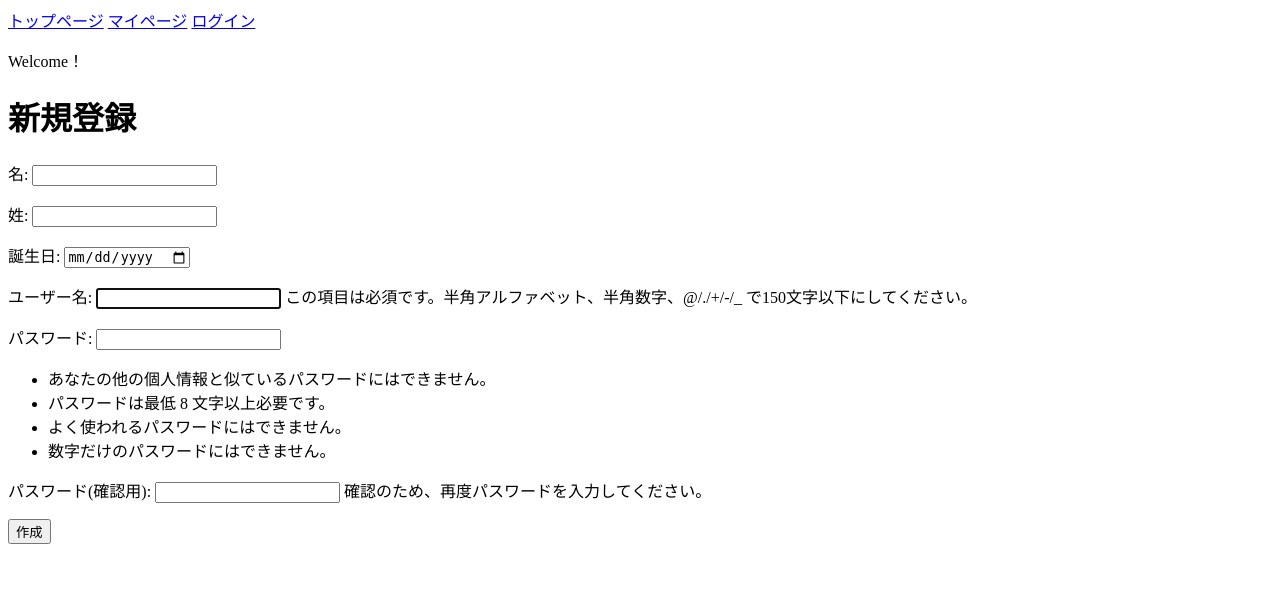
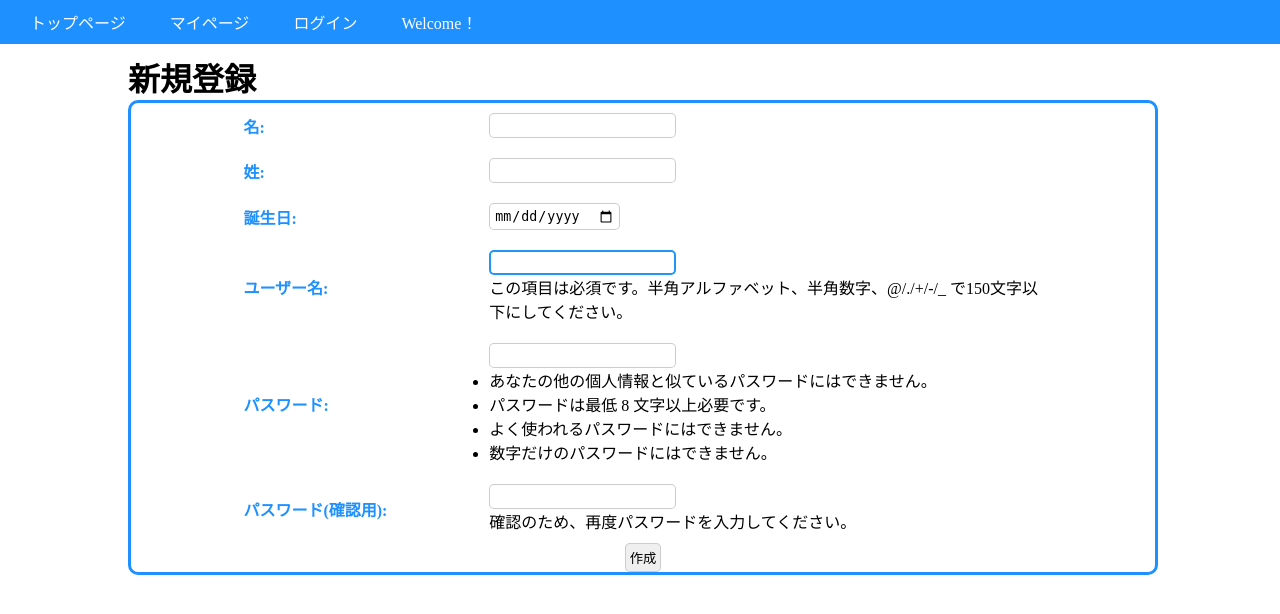
Before and after one commit to tsurui1/group_a, a Django app: page /accounts/create/ in a window 1280 px wide. Shown: the top 614 px of the page. Run offline with Django 4.2, Linux system fonts and the light colour scheme.

Commit message:
css追加,ログイン画面変更

```diff
--- a/accounts/views.py
+++ b/accounts/views.py
@@ -1,6 +1,7 @@
 from django.shortcuts import redirect, render
 from django.views import generic
 from django.urls import reverse_lazy
+from django.contrib import messages
 from django.contrib.auth.views import LoginView, LogoutView
 from .models import CustomUser
 from .forms import CustomUserForm, UpdateForm, ManagementUserForm
@@ -11,13 +12,20 @@ class AccountCreateView(generic.CreateView):
     model = CustomUser
     form_class = CustomUserForm
     template_name = 'accounts/accounts_create.html'
-    success_url = reverse_lazy('article:article_list')
+    success_url = reverse_lazy('accounts:login')
+
+    def form_valid(self, form):
+        messages.info(self.request, 'ユーザーを作成しました')
+        return super().form_valid(form)
+
 
 class Login(LoginView):
     template_name = 'accounts/login.html'
 
+
 class Logout(LogoutView):
     next_page = reverse_lazy('article:article_list')
+
 
 class MyPageView(generic.ListView):
     model = CustomUser
--- /dev/null
+++ b/static/accounts/style.css
@@ -0,0 +1,129 @@
+/* 共通 */
+* {
+    margin: 0;
+    padding: 0;
+}
+img {
+    width: 200px;
+    height: auto;
+}
+#menu {
+    color: #fff;
+    background-color: #1e90ff;
+    padding: 10px;
+    margin-bottom: 10px;
+}
+#menu a{
+    color: inherit;
+    text-decoration: none;
+}
+#menu a:hover{
+    color: blue;
+    text-decoration: underline;
+}
+nav ul li{
+    display: inline-block;
+    margin: 0 20px;
+}
+.center{
+    width: 80%;
+    margin: auto;
+}
+
+/* フォーム */
+form{
+    margin: auto;
+    width: 50%;
+    border-radius: 10px;
+    border: solid 3px #1e90ff;/*線*/
+}
+input, textarea, select{
+    padding: 5px;
+    border-radius: 5px;
+    border: none;
+    box-shadow: 0 0 0 1px #ccc inset;
+}
+input:focus {
+    outline: 0;
+    box-shadow: 0 0 0 2px rgb(33, 150, 243) inset;
+}
+textarea:focus {
+    outline: 0;
+    box-shadow: 0 0 0 2px rgb(33, 150, 243) inset;
+}
+select:focus {
+    outline: 0;
+    box-shadow: 0 0 0 2px rgb(33, 150, 243) inset;
+}
+.create_table {
+    width: 100%;
+    margin: auto;
+    border-collapse: collapse;
+}
+.create_table th{
+    padding: 10px;
+    color: #1e90ff;
+}
+.create_table td{
+    padding: 10px;
+    width: 50%;
+}
+.button_center{
+    text-align: center;
+}
+
+.accounts_create{
+    margin: auto;
+    width: 100%;
+    border-radius: 10px;
+    border: solid 3px #1e90ff;/*線*/
+}
+.accounts_create_table{
+    width: 80%;
+    margin: auto;
+    border-collapse: collapse;
+}
+.accounts_create_table th{
+    padding: 10px;
+    color: #1e90ff;
+    text-align: left;
+}
+.accounts_create_table td{
+    padding: 10px;
+    width: 70%;
+}
+.accounts_new_create{
+    padding: 20px;
+    text-align: center;
+}
+
+#toast {
+    display: flex;
+    height: 60px;
+    width: 300px;
+    border: 1px solid rgba(0, 0, 0, 0.1);
+    border-radius: 10px;
+    z-index: 999;
+    background-color: #c2e1f5;
+    position: absolute;
+    bottom: 20px;
+    right: 0;
+    animation: fade 5s linear forwards;
+}
+
+#toast > p {
+    margin: auto auto;
+}
+
+@keyframes fade {
+    0% {
+        opacity:0;
+    }
+
+    50% {
+        opacity: 1;
+    }
+    100% {
+        opacity: 0;
+    }
+}
--- a/templates/accounts/accounts_create.html
+++ b/templates/accounts/accounts_create.html
@@ -2,10 +2,13 @@
 {% block content %}
 
 <h1>新規登録</h1>
-    <form method="POST">
-      {% csrf_token %}
-      {{ form.as_p }}
-      <input type="submit" id="save" value="作成">
-    </form>
-
+<form method="POST" class="accounts_create">
+    {% csrf_token %}
+    <table class="accounts_create_table">
+        {{ form.as_table }}
+    </table>
+    <div class="button_center">
+        <input type="submit" id="save" value="作成">
+    </div>
+</form>
 {% endblock %}
--- a/templates/accounts/base_account.html
+++ b/templates/accounts/base_account.html
@@ -1,29 +1,47 @@
+{% load static %}
 <!DOCTYPE html>
 <html lang="ja">
 <head>
     <meta charset="UTF-8">
+    <link rel="stylesheet" href="{% static 'accounts/style.css' %}">
     {% block css %}{% endblock %}
     <title>しおりん</title>
 </head>
 <body>
-<nav>
-    <a href="{% url 'article:article_list' %}">トップページ</a>
+<nav id="menu">
+    <ul>
+        <li><a href="{% url 'article:article_list' %}">トップページ</a></li>
+        <li>
             {% if request.user.is_authenticated %}
                 <a href="{% url 'schedule:schedule_list' %}">マイページ</a>
             {% else %}
                 <a href="{% url 'accounts:login' %}">マイページ</a>
             {% endif %}
+        </li>
+        <li>
             {% if request.user.is_authenticated %}
                 <a href="{% url 'accounts:logout' %}">ログアウト</a>
             {% else %}
                 <a href="{% url 'accounts:login' %}">ログイン</a>
             {% endif %}
-        <p>Welcome！
+        </li>
+        <li>
+            Welcome！
             {% if request.user.is_authenticated %}
                 {{ user.username }} さん
             {% endif %}
-    </p>
+        </li>
+    </ul>
 </nav>
+{% if messages %}
+    <div id="toast">
+        {% for message in messages %}
+            <p>{{ message }}</p>
+        {% endfor %}
+    </div>
+{% endif %}
+<div class="center">
     {% block content %}{% endblock %}
+</div>
 </body>
 </html>
```
Also changed, not shown: templates/accounts/login.html (+9 -2 lines). Lines whose indentation alone changed are shown as unchanged.
